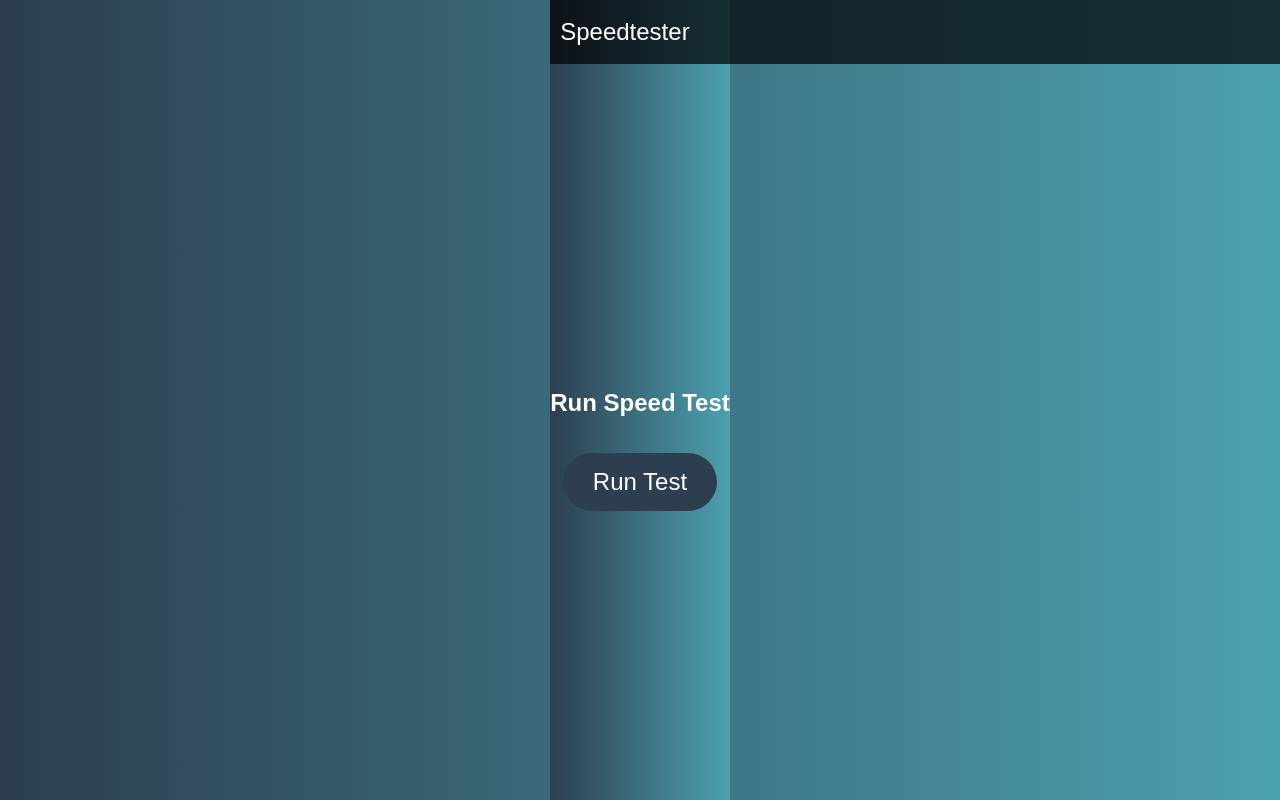
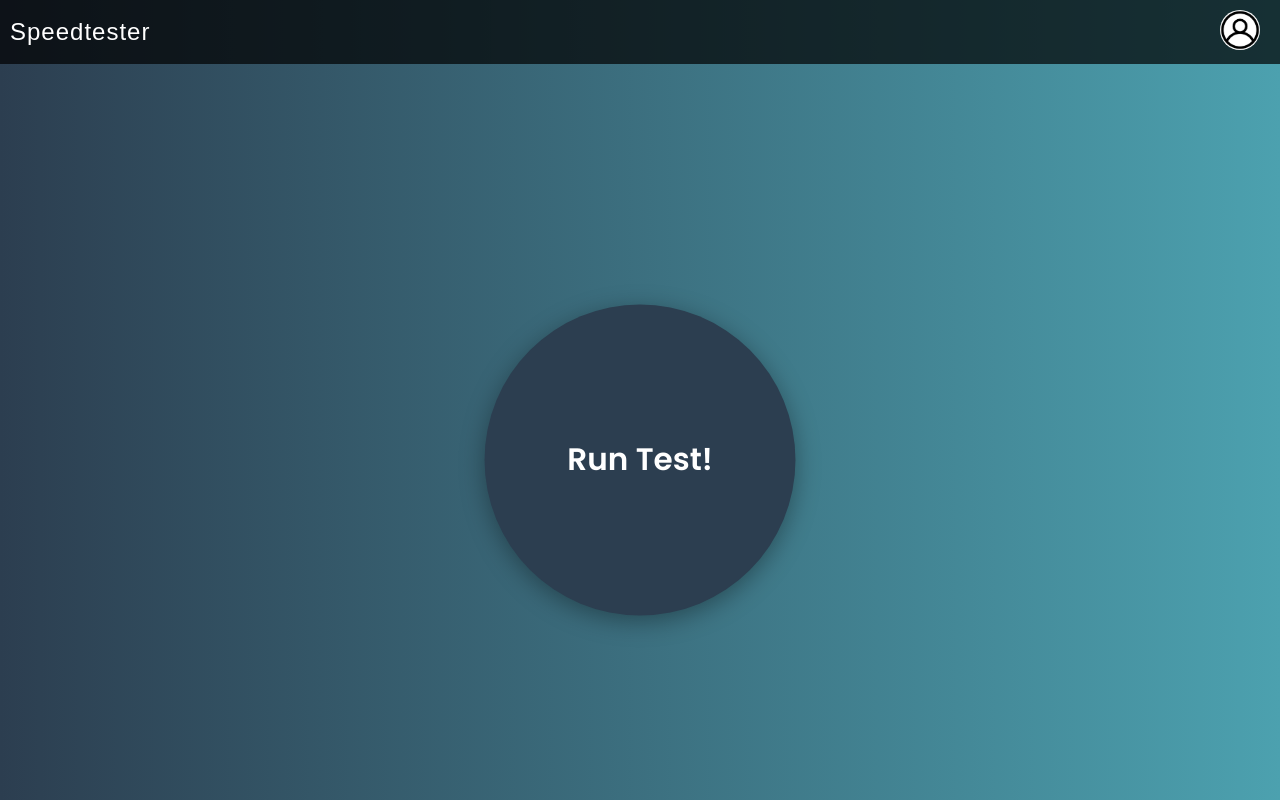
Before and after one commit to giovanni-rojas/SpeedTester, a React (Create React App) app in the folder speed-tester/: page / in a window 1280 px wide. Built offline with nearby package versions, Linux system fonts and the light colour scheme.

Commit message:
complete UI changes to frontend + added styles to navbar, login icon, giant run button + todo: receive speed test data during runtime from server + todo: display progress animation of results in realtime + todo: build out routes for login and register components

```diff
--- a/speed-tester/public/index.html
+++ b/speed-tester/public/index.html
@@ -2,14 +2,13 @@
 <html lang="en">
   <head>
     <meta charset="utf-8" />
-    <link rel="icon" href="%PUBLIC_URL%/favicon.ico" />
     <meta name="viewport" content="width=device-width, initial-scale=1" />
+    <link href="https://fonts.googleapis.com/css2?family=Montserrat:wght@700&family=Poppins:wght@600&display=swap" rel="stylesheet">
     <meta name="theme-color" content="#000000" />
     <meta
       name="description"
       content="Web site created using create-react-app"
     />
-    <link rel="apple-touch-icon" href="%PUBLIC_URL%/logo192.png" />
     <!--
       manifest.json provides metadata used when your web app is installed on a
       user's mobile device or desktop. See https://developers.google.com/web/fundamentals/web-app-manifest/
--- a/speed-tester/src/App.css
+++ b/speed-tester/src/App.css
@@ -3,20 +3,21 @@ body, html {
   margin: 0;
   font-family: Arial, sans-serif;
   background: linear-gradient(to right, #2C3E50, #4CA1AF);
-  display: flex;
-  justify-content: center;
-  align-items: center;
 }
 
 .app {
   text-align: center;
+  display: flex;
+  justify-content: center;
+  align-items: center;
+  height: 100vh;
 }
 
 .navbar {
   position: fixed;
   top: 0;
   width: 100%;
-  padding: 10px;
+  padding: 10px 20px;
   background-color: rgba(0, 0, 0, 0.7);
   display: flex;
   justify-content: space-between;
@@ -28,6 +29,33 @@ body, html {
   color: white;
   font-size: 24px;
   text-decoration: none;
+  position: relative;
+  padding-left: 10px;
+  display: inline-block;
+  font-family: 'Monserrat', sans-serif;
+  letter-spacing: 1px;
+}
+
+.title:hover::after {
+  content: '';
+  position: absolute;
+  bottom: -5px;
+  left: 10px;
+  width: calc(100% - 10px);
+  height: 2px;
+  background-color: white;
+  transition: width 0.3 ease;
+}
+
+.title::after {
+  content: '';
+  position: absolute;
+  bottom: -5px;
+  left: 10px;
+  width: 0;
+  height: 2px;
+  background-color: white;
+  transition: width 0.3s ease;
 }
 
 .dropdown {
@@ -39,19 +67,26 @@ body, html {
   width: 40px;
   height: 40px;
   cursor: pointer;
+  border-radius: 50%;
+  background-color: white;
+  margin-right: 20px;
 }
 
 .dropdown-content {
   display: none;
   position: absolute;
-  background-color: white;
+  background-color: rgba(255, 255, 255, 0.9);
   box-shadow: 0px 8px 16px rgba(0, 0, 0, 0.2);
   padding: 10px;
   right: 0;
+  transition: all 0.5 ease;
+  transform: scaleY(0);
+  transform-origin: top;
 }
 
 .dropdown:hover .dropdown-content {
   display: block;
+  transform: scaleY(1);
 }
 
 .dropdown-content a {
@@ -67,28 +102,73 @@ body, html {
 
 .speedtest-container {
   margin-top: 100px;
+  display: flex;
+  flex-direction: column;
+  justify-content: center;
+  align-items: center;
 }
 
 .start-button {
   background-color: #2C3E50;
   color: white;
-  padding: 15px 30px;
+  width: 300px;
+  height: 300px;
   border: none;
-  border-radius: 50px;
-  font-size: 24px;
+  border-radius: 50%;
+  font-size: 30px;
   cursor: pointer;
   margin-top: 20px;
-  transition: background-color 0.3 ease;
+  transition: 0.3 ease-in-out;
+  display: flex;
+  justify-content: center;
+  align-items: center;
+  box-shadow: 0 4px 20px rgba(0, 0, 0, 0.2);
+  animation: breathing 1.5s ease-in-out infinite;
+  font-family: 'Poppins', sans-serif;
+  position: relative;
 }
 
-.start-button:hover {
-  background-color: #34495E;
+.start-text {
+  position: relative;
+  display: inline-block;
+}
+
+.start-text::after {
+  content: '';
+  position: absolute;
+  bottom: -5px;
+  left: 0;
+  width: 0;
+  height: 2px;
+  background-color: white;
+  transition: width 0.3s ease;
+}
+
+.start-button:hover .start-text::after {
+  width: 100%;
+}
+
+@keyframes breathing {
+  0% {
+    transform: scale(1);
+    box-shadow: 0 4px 20px rgba(0, 0, 0, 0.2);
+  }
+  50% {
+    transform: scale(1.05);
+    box-shadow: 0 6px 25px rgba(0, 0, 0, 0.4);
+  }
+  100% {
+    transform: scale(1);
+    box-shadow: 0 4px 20px rgba(0, 0, 0, 0.2);
+  }
+
 }
 
 .results {
   margin-top: 20px;
   font-size: 18px;
   color: white;
+  text-align: center;
 }
 
 .notes {
--- a/speed-tester/src/App.js
+++ b/speed-tester/src/App.js
@@ -1,6 +1,7 @@
 import React, { useState } from 'react';
 import { BrowserRouter as Router, Route, Routes, Link } from 'react-router-dom';
 import axios from 'axios';
+import logo from './login.png';
 import './App.css';
 
 function App() {
@@ -45,7 +46,7 @@ function App() {
         <nav className='navbar'>
           <Link to="/" className="title">Speedtester</Link>
           <div className='dropdown'>
-            <img src="../public/login.png" alt="Person Icon" className='person-icon' />
+            <img src= { logo } alt="Person Icon" className='person-icon' />
             <div className='dropdown-content'>
               <Link to="/login">Login</Link>
               <Link to="/register">Create Account</Link>
@@ -55,8 +56,9 @@ function App() {
         <Routes>
           <Route path="/" element={(
               <div className="speedtest-container">
-                <h1 className='title'>Run Speed Test</h1>
-                <button className='start-button' onClick={runSpeedTest}>Run Test</button>
+                <button className="start-button" onClick={runSpeedTest}>
+                  <span className="start-text">Run Test!</span>  {/* Wrap text in span */}
+                </button>
                 {downloadSpeed && uploadSpeed && ping && (
                   <div className='results'>
                     <p>Download Speed: {downloadSpeed} Mbps</p>
```
Also changed, not shown: speed-tester/src/login.png (renamed from speed-tester/public/login.png).
